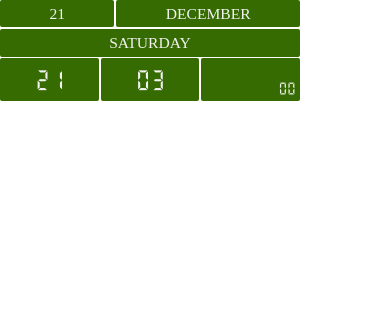
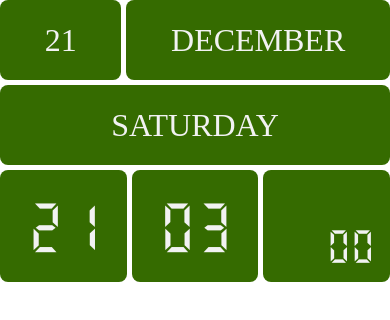
Before and after one commit to pensativa/Notion-s-widget, a plain HTML site: page clock.html in a window 390 px wide. Drawn offline with Linux system fonts and the light colour scheme; files whose address does not match are found by name; a web font is replaced by a local one.

Commit message:
Adding adaptive updates

```diff
--- a/clock.css
+++ b/clock.css
@@ -51,21 +51,21 @@ body {
 }
 
 .clock {
-    width: 34vw;
-    min-width: 300px;
+    width: 34rem;
+    max-width: 100%;
 }
 
 .clock-box {
     display: flex;
     flex-wrap: wrap;
-    gap: 0.5vw;
+    gap: 0.5rem;
 }
 
 .clock-items {
     flex: 1 1 auto;
-    padding: 1.25vw;
+    padding: 1.25rem;
     background-color: var(--accent-color);
-    border-radius: 0.5vw;
+    border-radius: 0.5rem;
     display: flex;
     align-items: center;
     justify-content: center;
@@ -75,11 +75,11 @@ body {
 .day, .month, .weekday {
     font-family: 'Monomaniac One';
     text-transform: uppercase;
-    height: 7vw;
+    height: 7rem;
 }
 
 .day, .month, .weekday {
-    font-size: 4vw;
+    font-size: 4rem;
     line-height: 1;
 }
 
@@ -89,17 +89,56 @@ body {
 
 .minute, .hour, .second {
     font-family: "DigitalNumbers";
-    letter-spacing: -0.25vw;
+    letter-spacing: -0.25rem;
     flex-basis: 30%;
-    height: 11vw;
+    height: 11rem;
 }
 
 .minute, .hour {
-    font-size: 5vw;
+    font-size: 5rem;
 }
 
 .second {
-    font-size: 3vw;
+    font-size: 3rem;
     align-items: end;
     justify-content: end;
 }
+
+@media screen and (max-width: 34rem) {
+    .clock-box {
+        gap: 0.3rem;
+    }
+
+    .clock-items {
+        padding: 1rem;
+        border-radius: 0.5rem;
+    }
+
+    .day, .month, .weekday {
+        height: 5rem;
+    }
+
+    .day, .month, .weekday {
+        font-size: 2rem;
+        line-height: 1;
+    }
+
+    .weekday {
+        width: 100%;
+    }
+
+    .minute, .hour, .second {
+        font-family: "DigitalNumbers";
+        letter-spacing: -0.1rem;
+        flex-basis: 30%;
+        height: 7rem;
+    }
+
+    .minute, .hour {
+        font-size: 3rem;
+    }
+
+    .second {
+        font-size: 2rem;
+    }
+}
```
